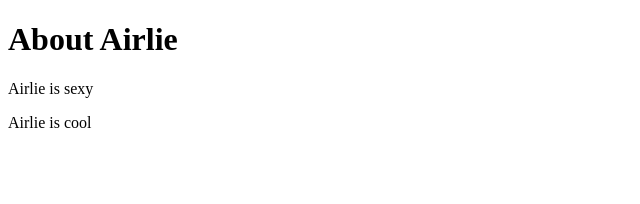
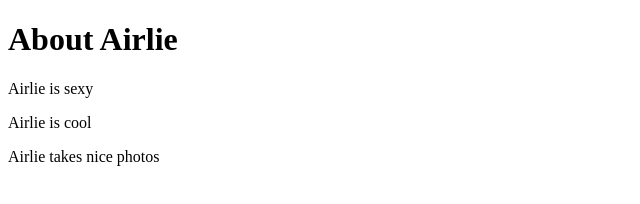
Before and after one commit to whitwebdev/Airlie, a plain HTML site: page index.html in a window 1280 px wide. Shown: the whole page, without its empty margins (0-640 px from the left). Drawn offline with Linux system fonts and the light colour scheme.

Commit message:
added photos

```diff
--- a/index.html
+++ b/index.html
@@ -10,6 +10,7 @@
     <h1>About Airlie</h1>
     <p>Airlie is sexy</p>
     <p>Airlie is cool</p>
+    <p>Airlie takes nice photos</p>
 
 </body>
 </html>
```
